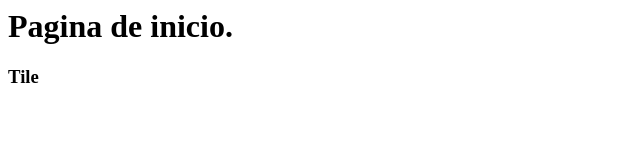
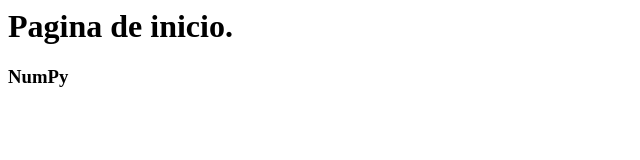
Before and after one commit to taquero-programador/taquero-programador.github.io, a plain HTML site: page index.html in a window 1280 px wide. Shown: the full height of the page, 0-640 px from the left. Drawn offline with Linux system fonts and the light colour scheme.

Commit message:
feat(index)

```diff
--- a/index.html
+++ b/index.html
@@ -1,3 +1,3 @@
 <h1>Pagina de inicio.</h1>
 
-<h3>Tile</h3>
+<h3>NumPy</h3>
```
